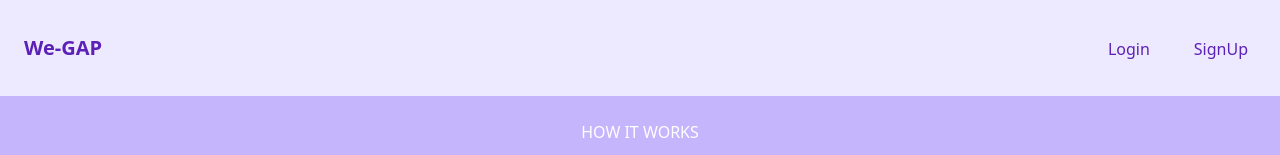
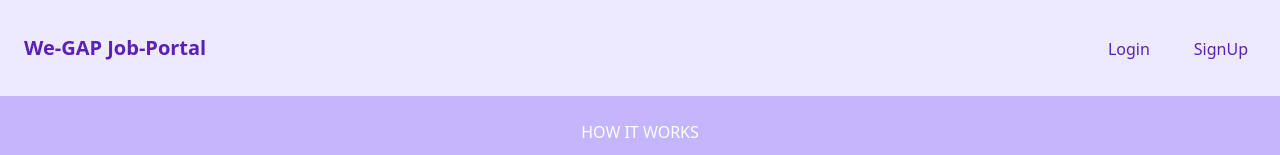
Before and after one commit to NeelufarNidhin/we-gap, a React (Create React App) app: page / in a window 1280 px wide. Shown: the top 155 px of the page. Built offline with nearby package versions, Linux system fonts and the light colour scheme; no server answers.

Commit message:
Renamed Header

```diff
--- a/src/Components/Layout/Header.tsx
+++ b/src/Components/Layout/Header.tsx
@@ -34,7 +34,7 @@ function Header() {
               aria-label="Back to homepage"
               className="flex items-center p-2 text-xl font-bold"
             >
-              We-GAP
+              We-GAP Job-Portal
             </Link>
           </li>
 
```
